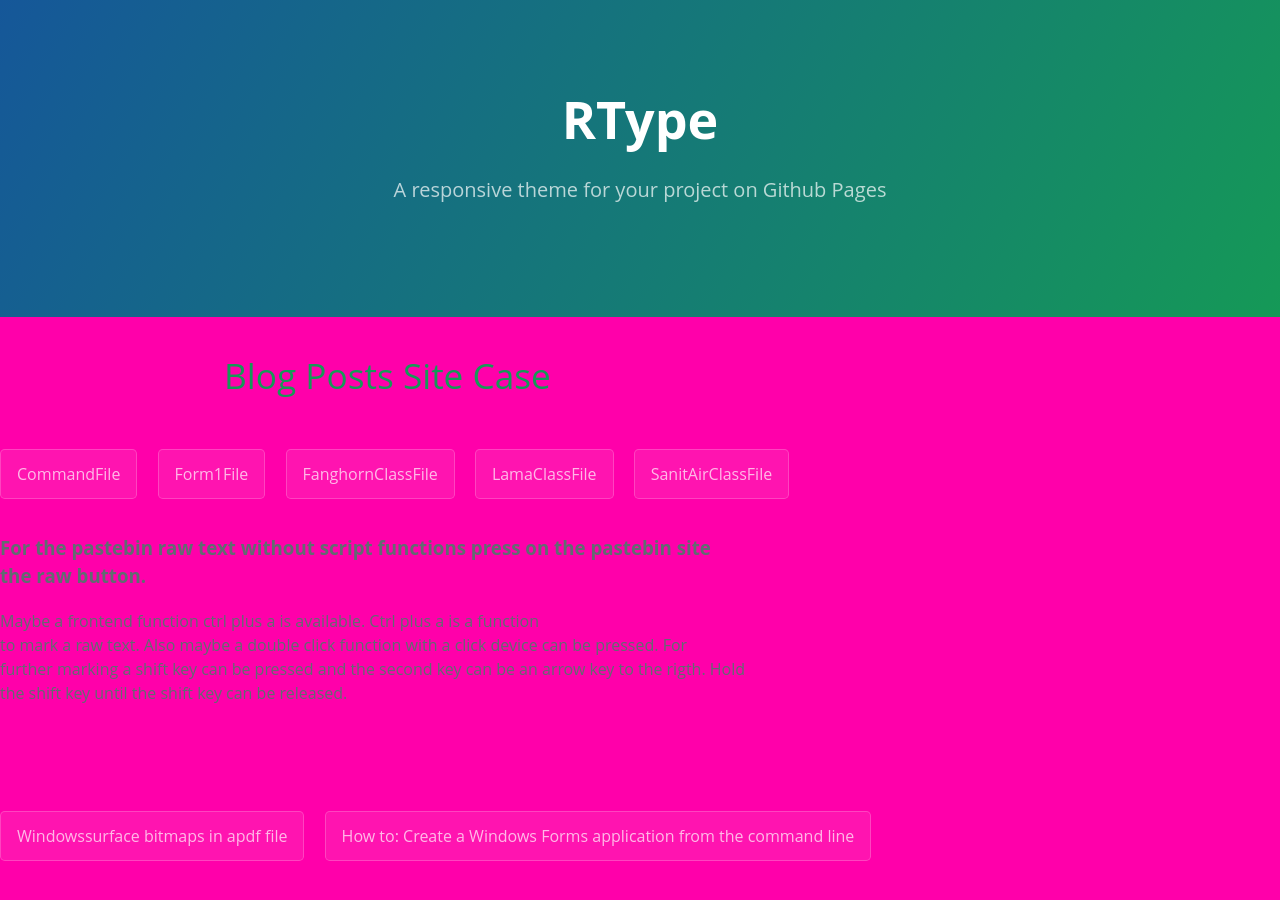
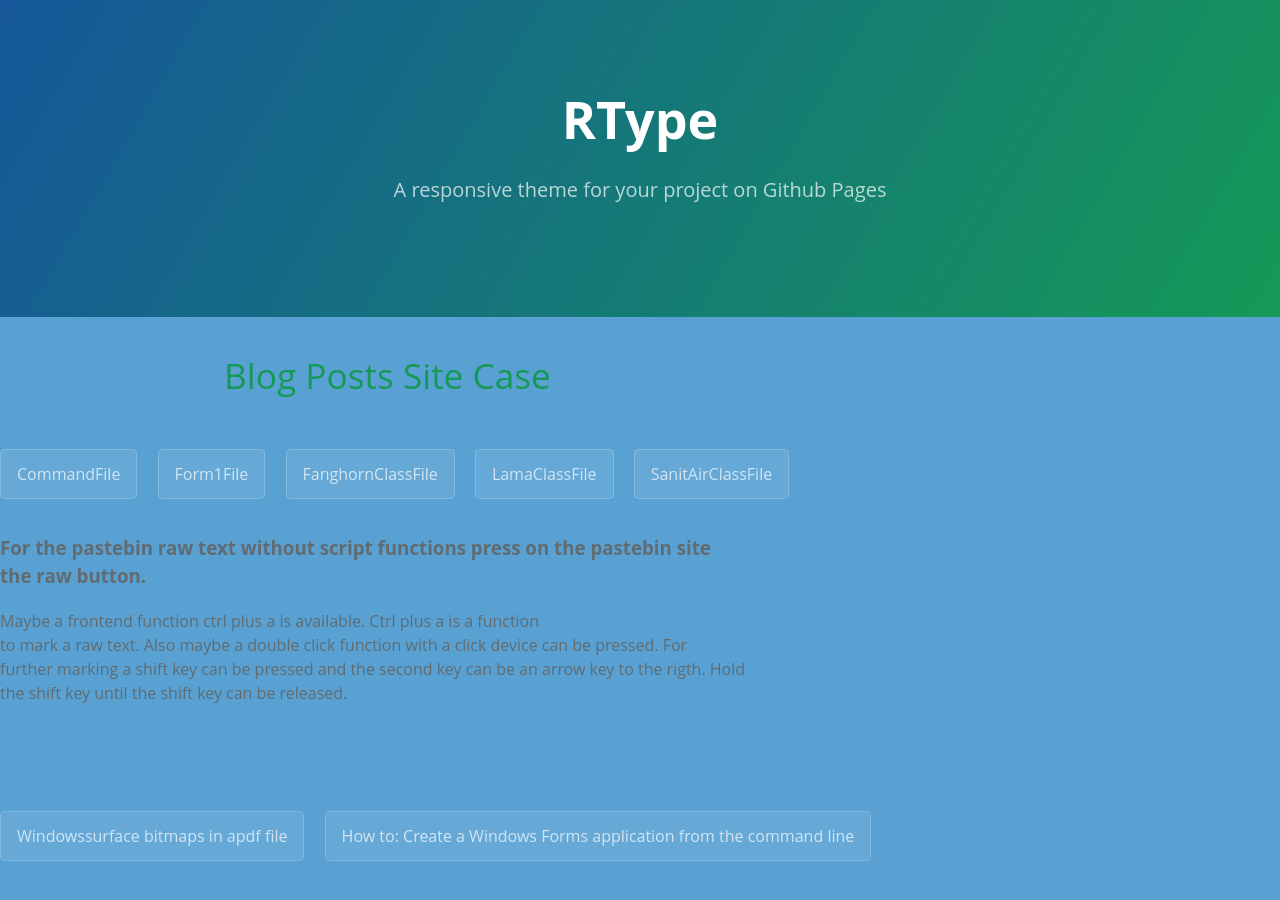
Before and after one commit to ledlightjungledStefan/Osterei, a Jekyll site: the page built from index.markdown, in a window 1280 px wide. Built offline with Jekyll 4.4.1, drawn with Linux system fonts in a browser that asks for light colours.

Commit message:
Update cayman.css

```diff
--- a/assets/css/cayman.css
+++ b/assets/css/cayman.css
@@ -639,7 +639,3 @@ a:hover {
 .site-footer-credits {
   color: #819198;
 }
-
-body {
-  background-color: #ff00aa;
-}
```
